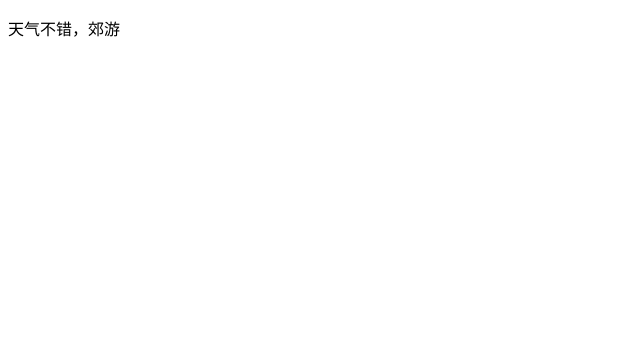
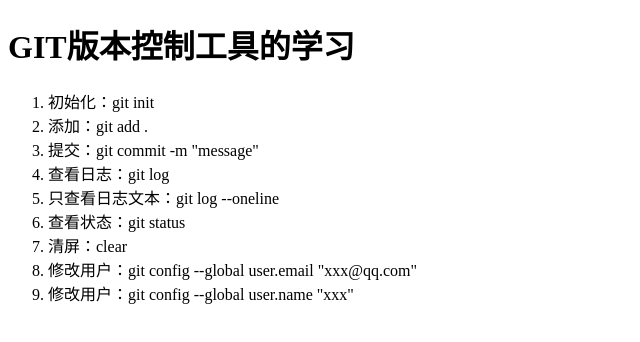
Before and after one commit to LIJING0906/GITstudy, a plain HTML site: page index.html in a window 1280 px wide. Shown: the whole page, without its empty margins (0-640 px from the left). Drawn offline with Linux system fonts and the light colour scheme.

Commit message:
创建列表

```diff
--- a/css/index.css
+++ /dev/null
@@ -1,11 +0,0 @@
-*{
-    padding: 0;
-    margin: 0;
-}
-
-ul,ol{
-    list-style: none;
-}
-a{
-    text-decoration: none;
-}
--- /dev/null
+++ b/css/reset.css
@@ -0,0 +1,11 @@
+*{
+    padding: 0;
+    margin: 0;
+}
+
+ul,ol{
+    list-style: none;
+}
+a{
+    text-decoration: none;
+}
--- a/index.html
+++ b/index.html
@@ -7,6 +7,17 @@
     <title>Document</title>
 </head>
 <body>
-    <p>天气不错，郊游</p>
+    <h1>GIT版本控制工具的学习</h1>
+    <ol>
+      <li>初始化：git init</li>
+      <li>添加：git add .</li>
+      <li>提交：git commit -m "message"</li>
+      <li>查看日志：git log </li>
+      <li>只查看日志文本：git log --oneline</li>
+      <li>查看状态：git status</li>
+      <li>清屏：clear</li>
+      <li>修改用户：git config --global user.email "xxx@qq.com"</li>
+      <li>修改用户：git config --global user.name "xxx"</li>
+    </ol>
 </body>
 </html>
```
